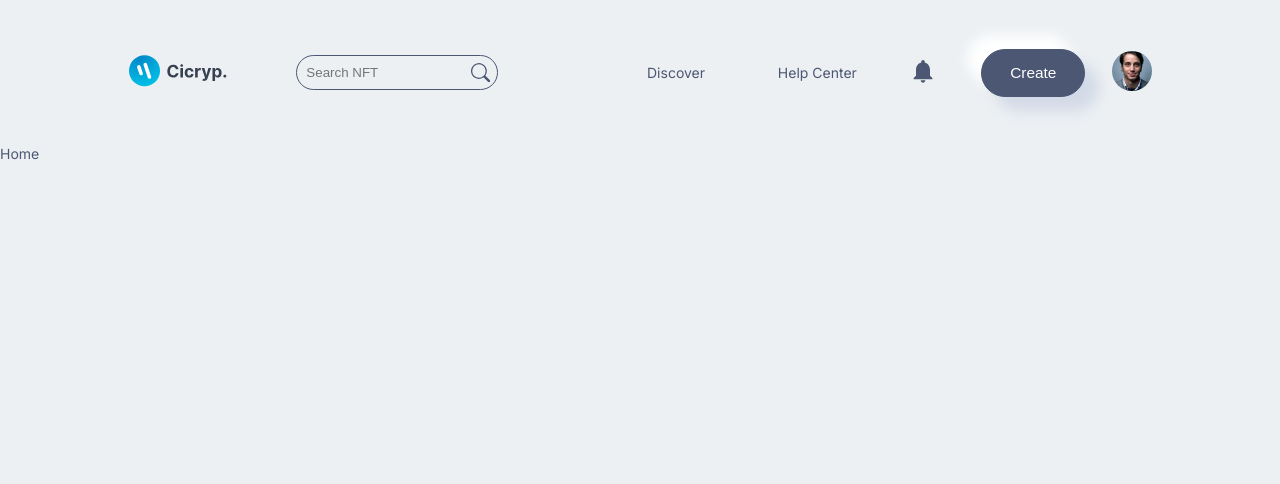
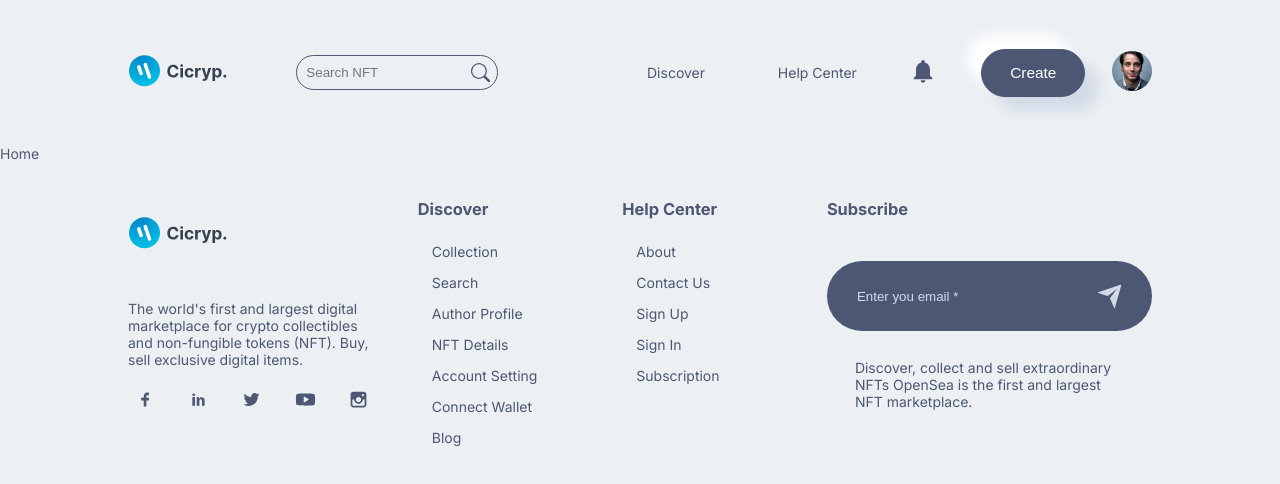
Before and after one commit to FlavioFBS/nft-marketplace-client, a Next.js app: page / in a window 1280 px wide. Shown: the top 484 px of the page. Built offline with nearby package versions, Linux system fonts and the light colour scheme.

Commit message:
feat: footer

```diff
--- a/app/layout.js
+++ b/app/layout.js
@@ -1,6 +1,6 @@
 import { Inter } from "next/font/google";
 import "../styles/globals.css";
-import { NavBar } from '../components/ComponentIndex';
+import { Footer, NavBar } from '../components/ComponentIndex';
 
 const inter = Inter({ subsets: ["latin"] });
 
@@ -15,6 +15,7 @@ export default function RootLayout({ children }) {
       <body className={inter.className}>
         <NavBar />
         {children}
+        <Footer />
       </body>
     </html>
   );
--- a/components/Footer/Footer.jsx
+++ b/components/Footer/Footer.jsx
@@ -1,10 +1,78 @@
+'use client'
 import React from 'react'
+import Image from 'next/image';
+import {
+  TiSocialFacebook,
+  TiSocialLinkedin,
+  TiSocialTwitter,
+  TiSocialYoutube,
+  TiSocialInstagram,
+  TiArrowSortedDown,
+  TiArrowSortedUp
+} from 'react-icons/ti';
+import { RiSendPlaneFill } from 'react-icons/ri'
 
-import Style from './Footer.module.css'
+import Style from './Footer.module.css';
+import images from '../../img';
+import { Discover, HelpCenter } from '../NavBar/index';
 
 const Footer = () => {
   return (
-    <div>Footer</div>
+    <div className={Style.footer}>
+      <div className={Style.footer_box}>
+        <div className={Style.footer_box_social}>
+          <Image src={images.logo} alt='footer logo' height={100} width={100} />
+          <p>
+            The world's first and largest digital marketplace for crypto collectibles
+            and non-fungible tokens (NFT). Buy, sell exclusive digital items.
+          </p>
+
+          <div className={Style.footer_social}>
+            <a href="#">
+              <TiSocialFacebook />
+            </a>
+            <a href="#">
+              <TiSocialLinkedin />
+            </a>
+            <a href="#">
+              <TiSocialTwitter />
+            </a>
+            <a href="#">
+              <TiSocialYoutube />
+            </a>
+            <a href="#">
+              <TiSocialInstagram />
+            </a>
+          </div>
+        </div>
+
+        <div className={Style.footer_box_discover}>
+          <h3>Discover</h3>
+          <Discover />
+        </div>
+
+        <div className={Style.footer_box_help}>
+          <h3>Help Center</h3>
+          <HelpCenter />
+        </div>
+
+        <div className={Style.subscribe}>
+          <h3>Subscribe</h3>
+
+          <div className={Style.subscribe_box}>
+            <input type="email" placeholder='Enter you email *' />
+            <RiSendPlaneFill className={Style.subscribe_box_send} />
+          </div>
+
+          <div className={Style.subscribe_box_info}>
+            <p>
+              Discover, collect and sell extraordinary NFTs OpenSea is the
+              first and largest NFT marketplace.
+            </p>
+          </div>
+        </div>
+      </div>
+    </div>
   )
 }
 
--- a/components/Footer/Footer.module.css
+++ b/components/Footer/Footer.module.css
@@ -0,0 +1,82 @@
+.footer{
+    width: 100%;
+    padding-block: 1.5rem;
+    position: relative;
+}
+
+.footer_box{
+    width: 80%;
+    margin: 0 auto;
+    display: grid;
+    grid-template-columns: 1.3fr repeat(2, 1fr) 2fr;
+    align-items: flex-start;
+    justify-content: space-between;
+    gap: 3rem;
+}
+
+.footer_social{
+    display: flex;
+    gap: 1.3rem;
+    font-size: 1.5rem;
+    align-items: center;
+}
+
+.footer_social a{
+    padding: .5rem;
+    border-radius: 50%;
+    transition: all .3s ease-in;
+    display: grid;
+}
+
+.footer_social a:hover{
+    background-color: var(--icons-color);
+    color: var(--shadow-dark-color);
+    box-shadow: var(--box-shadow);
+}
+
+.subscribe_box{
+    width: 100%;
+    display: flex;
+    justify-content: space-between;
+    align-items: center;
+    padding: 1.5rem 2rem;
+    background-color: var(--icons-color);
+    color: var(--shadow-dark-color);
+    border-radius: 5rem;
+    margin-top: 3rem;
+}
+
+.subscribe_box input{
+    background: transparent;
+    border: none;
+    outline: none;
+    width: 90%;
+    color: var(--shadow-dark-color);
+}
+
+.footer_box input::placeholder{
+    color: var(--shadow-dark-color);
+}
+
+.subscribe_box_send{
+    cursor: pointer;
+    font-size: 2rem;
+}
+
+.subscribe_box_info{
+    padding: 1rem 2rem;
+}
+
+@media screen and (max-width:45em) {
+    .footer_box{
+        width: 95%;;
+        grid-template-columns: 1fr 2fr;
+    }
+}
+
+@media screen and (max-width:35em) {
+    .footer_box{
+        width: 95%;;
+        grid-template-columns: 1fr;
+    }
+}
--- a/components/NavBar/SideBar/SideBar.jsx
+++ b/components/NavBar/SideBar/SideBar.jsx
@@ -128,7 +128,8 @@ const SideBar = ({ setOpenSideMenu }) => {
             onClick={() => openDiscoverMenu()}
           >
             <p>Discover</p>
-            <TiArrowSortedDown />
+            {!openDiscover && <TiArrowSortedDown />}
+            {openDiscover && <TiArrowSortedUp />}
           </div>
 
           {
@@ -147,7 +148,8 @@ const SideBar = ({ setOpenSideMenu }) => {
             onClick={() => openHelpMenu()}
           >
             <p>Help Center</p>
-            <TiArrowSortedDown />
+            {!openHelp && <TiArrowSortedDown />}
+            {openHelp && <TiArrowSortedUp />}
           </div>
 
           {
```
